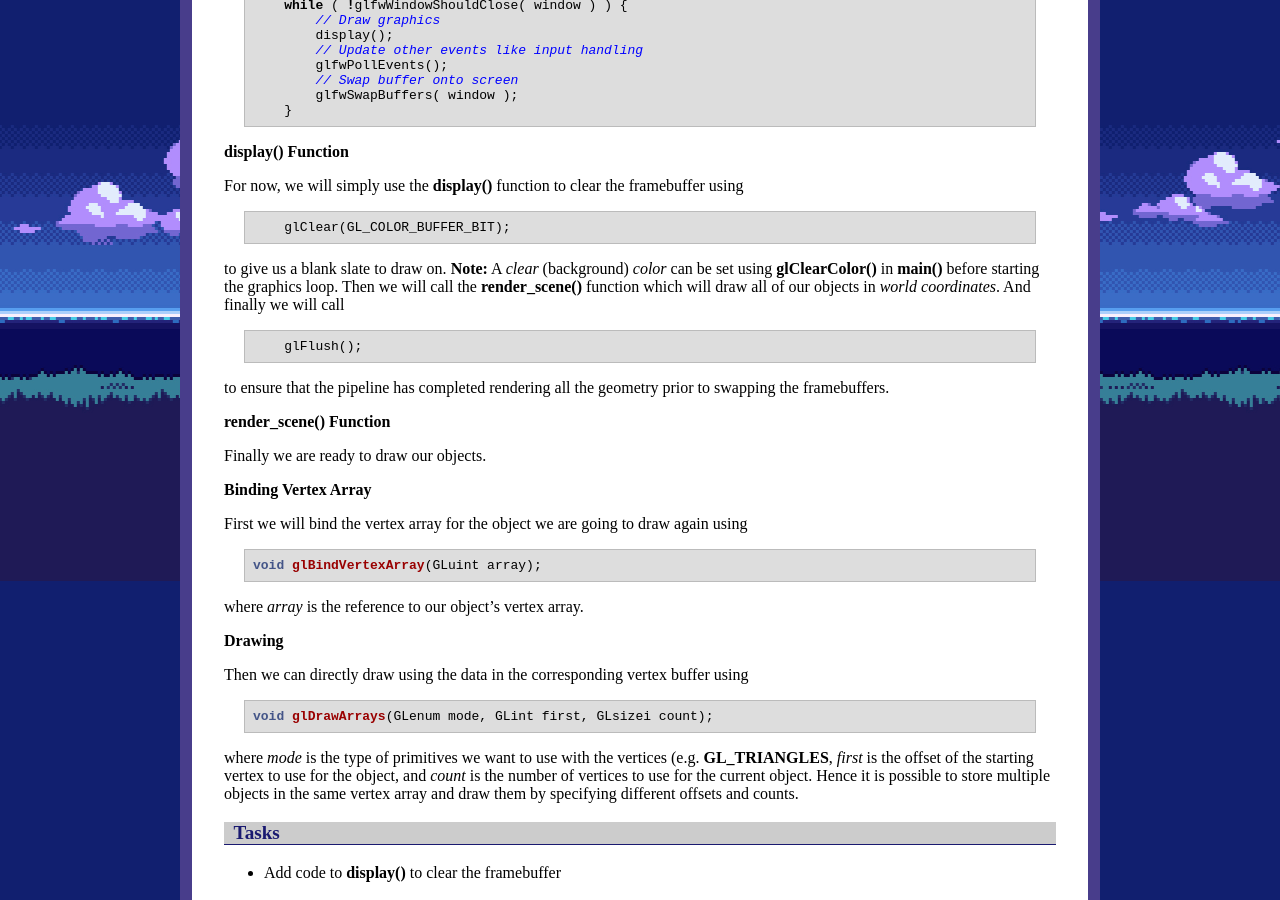
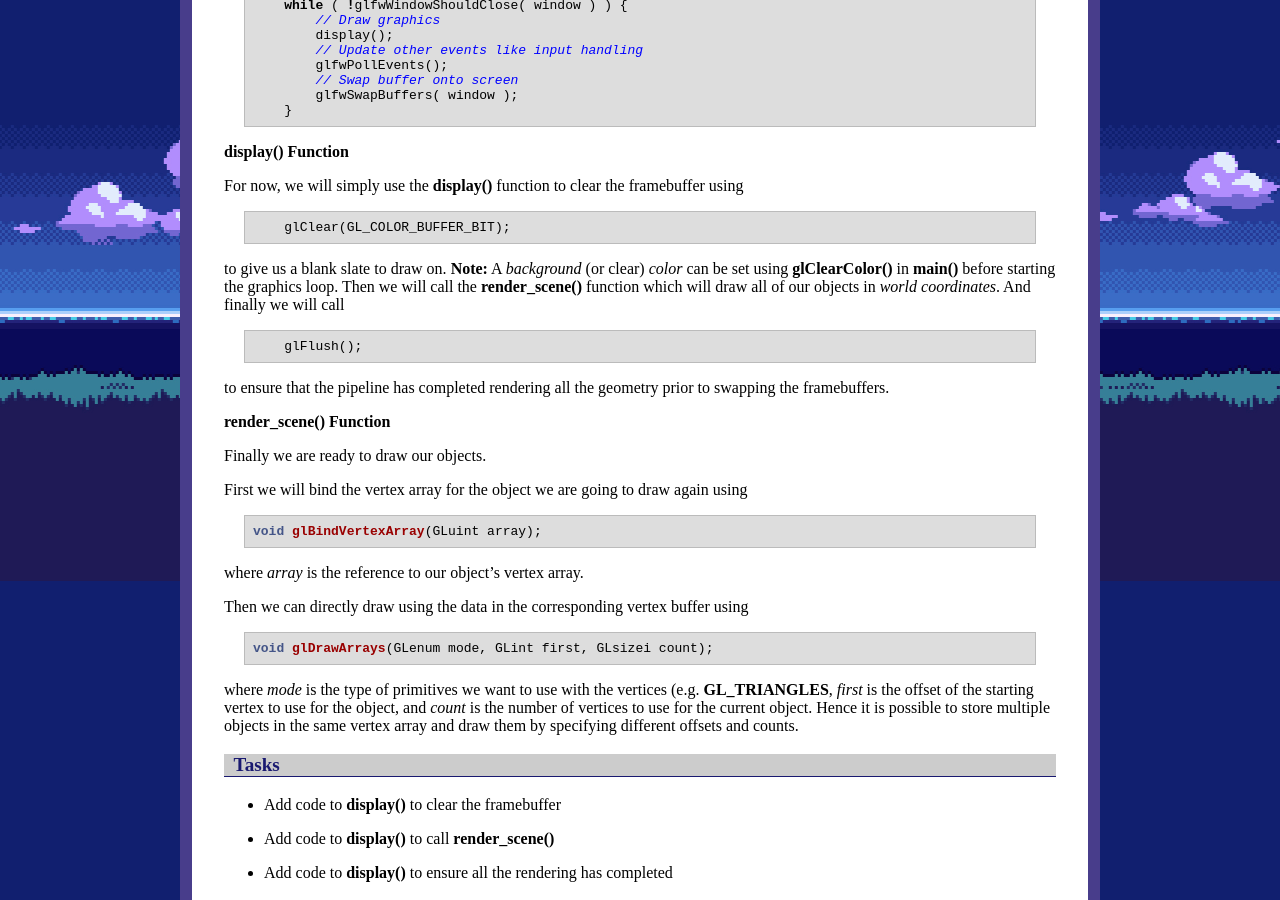
Before and after one commit to ycpcs/cs370-fall2020, a Jekyll site: the page built from labs/lab01.md, in a window 1280 px wide and 900 px high, scrolled down 3919 px. Built offline with Jekyll 4.4.1, drawn with Linux system fonts in a browser that asks for light colours.

Commit message:
update lab01
update lab01

````diff
--- a/labs/lab01.md
+++ b/labs/lab01.md
@@ -150,7 +150,7 @@ For now, we will simply use the **display()** function to clear the framebuffer
     glClear(GL_COLOR_BUFFER_BIT);
 ```
 
-to give us a blank slate to draw on. **Note:** A *clear* (background) *color* can be set using **glClearColor()** in **main()** before starting the graphics loop. Then we will call the **render\_scene()** function which will draw all of our objects in *world coordinates*. And finally we will call
+to give us a blank slate to draw on. **Note:** A *background* (or clear) *color* can be set using **glClearColor()** in **main()** before starting the graphics loop. Then we will call the **render\_scene()** function which will draw all of our objects in *world coordinates*. And finally we will call
 
 ```cpp
     glFlush();
@@ -162,8 +162,6 @@ to ensure that the pipeline has completed rendering all the geometry prior to sw
 
 Finally we are ready to draw our objects.
 
-**Binding Vertex Array**
-
 First we will bind the vertex array for the object we are going to draw again using
 
 ```cpp
@@ -171,8 +169,6 @@ void glBindVertexArray(GLuint array);
 ```
 
 where *array* is the reference to our object's vertex array.
-
-**Drawing**
 
 Then we can directly draw using the data in the corresponding vertex buffer using
 
````
